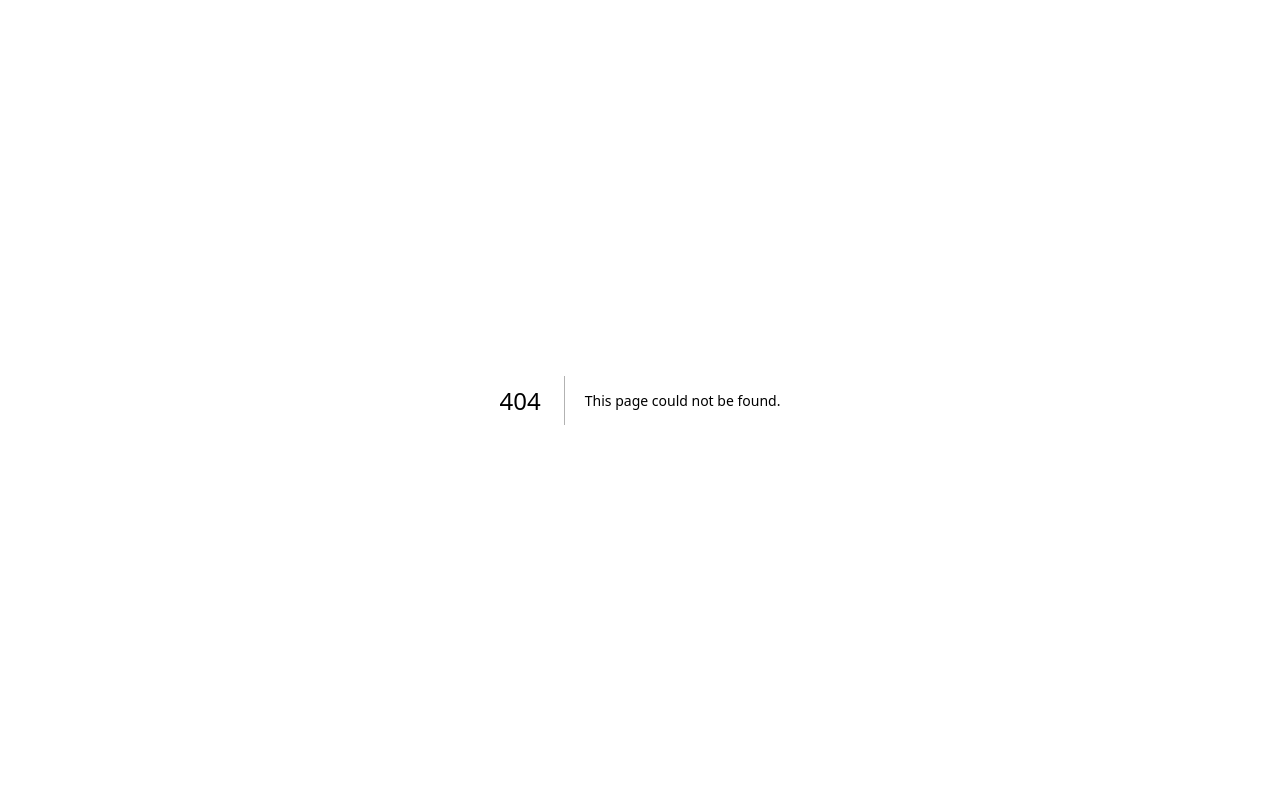
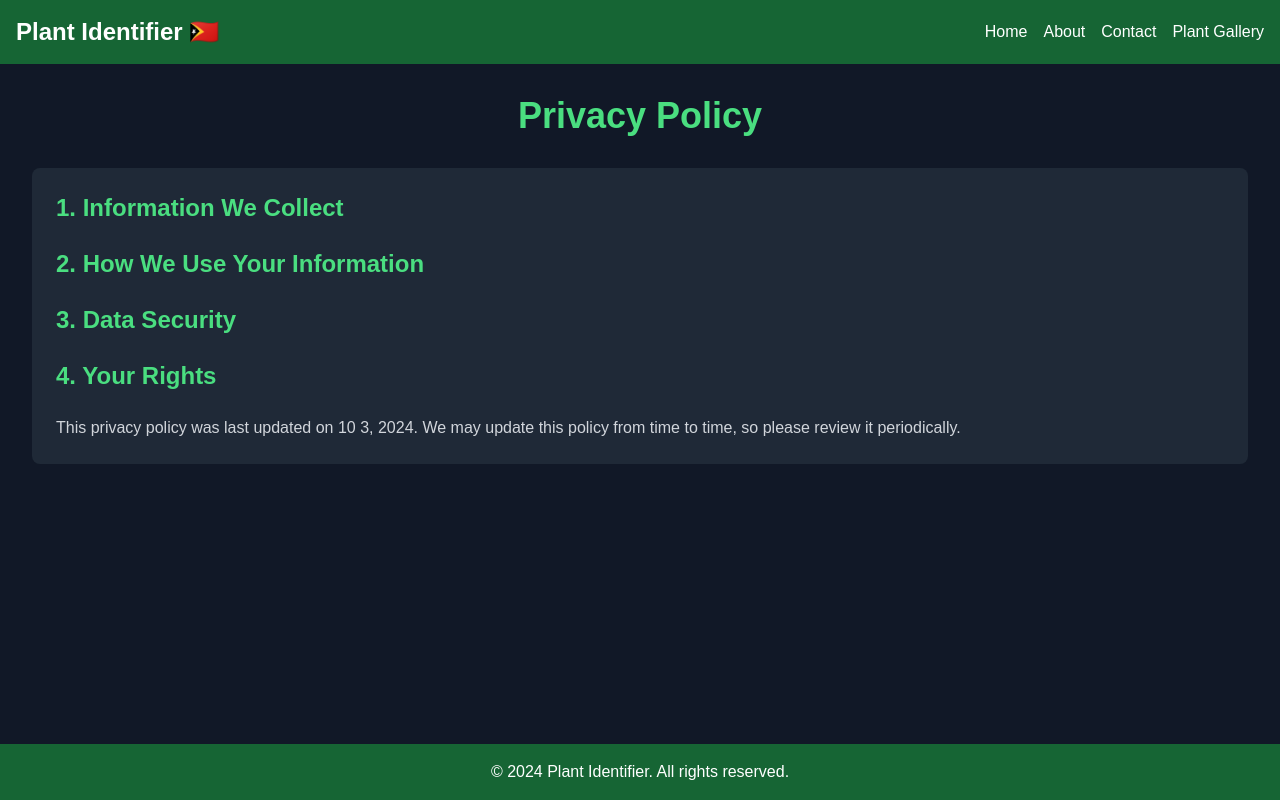
Before and after one commit to ajitonelsonn/plant-identifier, a Next.js app: page /privacy in a window 1280 px wide. Before the commit this address had no page. Built offline with nearby package versions, Linux system fonts and the light colour scheme.

Commit message:
Privacy Policy

```diff
--- /dev/null
+++ b/app/privacy/page.tsx
@@ -0,0 +1,58 @@
+"use client";
+
+import React from "react";
+import Link from "next/link";
+import Navigation from "../components/Navigation";
+
+export default function PrivacyPolicy() {
+  return (
+    <div className="flex flex-col min-h-screen bg-gray-900 text-white">
+      <Navigation />
+
+      <main className="flex-grow container mx-auto p-8">
+        <h1 className="text-4xl font-bold text-center text-green-400 mb-8">
+          Privacy Policy
+        </h1>
+
+        <div className="bg-gray-800 p-6 rounded-lg space-y-6">
+          <section>
+            <h2 className="text-2xl font-semibold text-green-400 mb-2">
+              1. Information We Collect
+            </h2>
+            <p className="text-gray-300"></p>
+          </section>
+
+          <section>
+            <h2 className="text-2xl font-semibold text-green-400 mb-2">
+              2. How We Use Your Information
+            </h2>
+            <p className="text-gray-300"></p>
+          </section>
+
+          <section>
+            <h2 className="text-2xl font-semibold text-green-400 mb-2">
+              3. Data Security
+            </h2>
+            <p className="text-gray-300"></p>
+          </section>
+
+          <section>
+            <h2 className="text-2xl font-semibold text-green-400 mb-2">
+              4. Your Rights
+            </h2>
+            <p className="text-gray-300"></p>
+          </section>
+
+          <p className="text-gray-300">
+            This privacy policy was last updated on 10 3, 2024. We may update
+            this policy from time to time, so please review it periodically.
+          </p>
+        </div>
+      </main>
+
+      <footer className="bg-green-800 text-white p-4 text-center">
+        <p>&copy; 2024 Plant Identifier. All rights reserved.</p>
+      </footer>
+    </div>
+  );
+}
```
